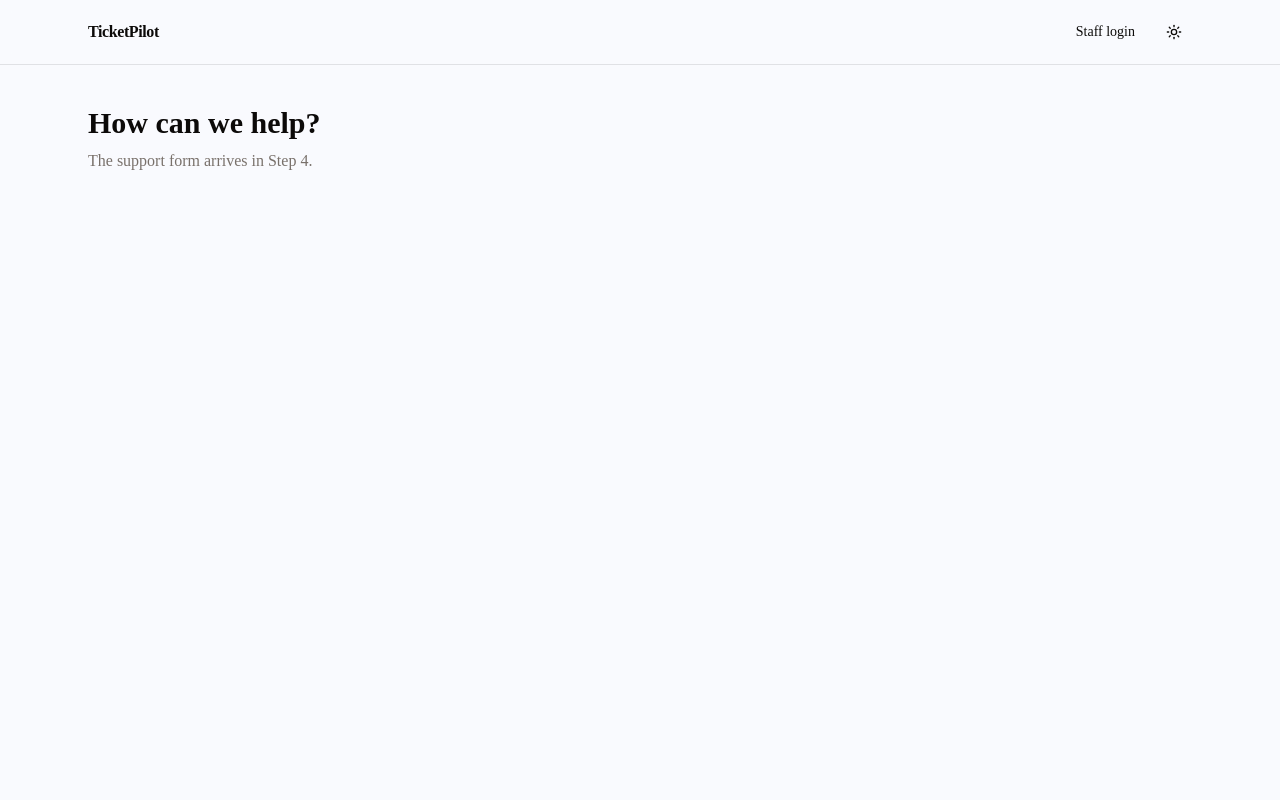
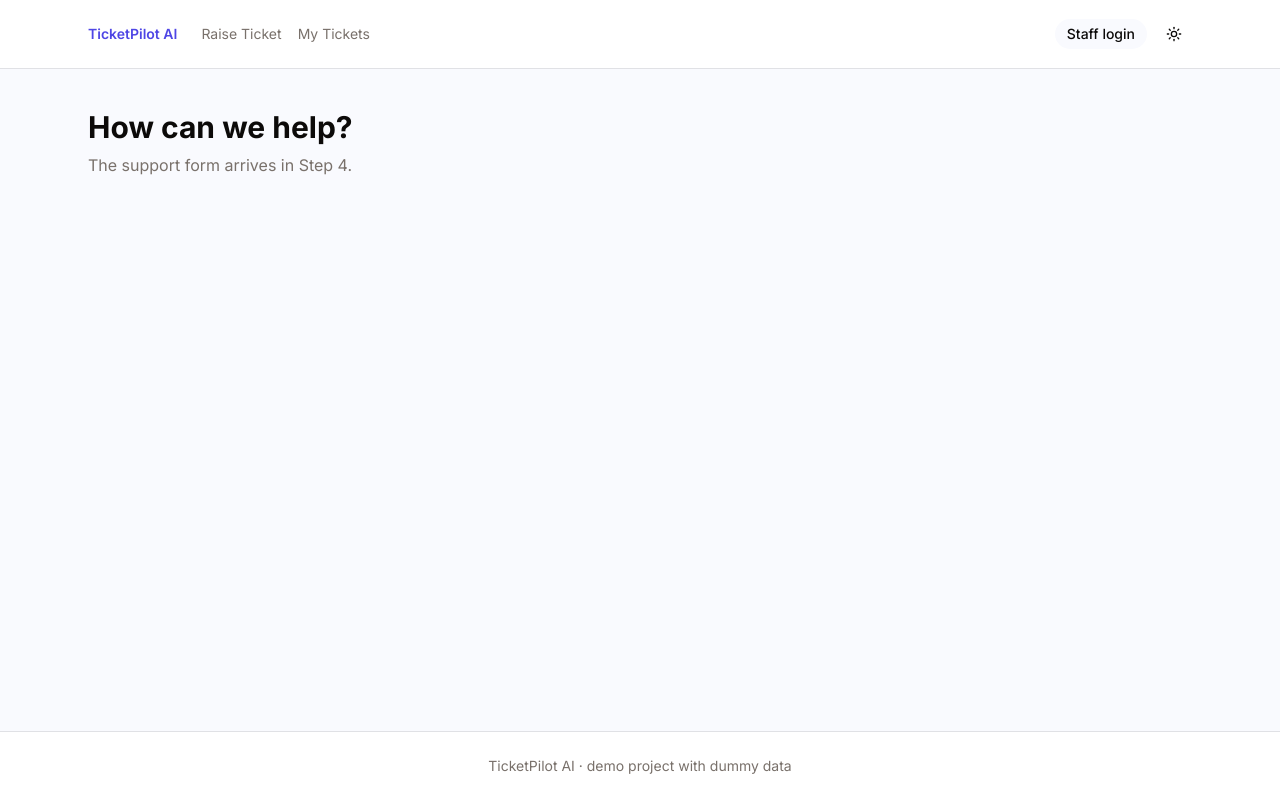
Before and after one commit to asim-momin-7864/ticket-pilot-ai-app, a Next.js app: page / in a window 1280 px wide. Built offline with nearby package versions, Linux system fonts and the light colour scheme; no server answers.

Commit message:
Add site header, footer and page layout

```diff
--- a/src/app/layout.tsx
+++ b/src/app/layout.tsx
@@ -1,19 +1,14 @@
 import type { Metadata } from "next";
-import { Geist, Geist_Mono, Raleway } from "next/font/google";
+import { Geist_Mono, Inter } from "next/font/google";
 import "./globals.css";
 import { cn } from "@/lib/utils";
 import { Suspense } from "react";
 
 import { ThemeProvider } from "@/components/theme-provider";
 import { SiteHeader } from "@/components/site-header";
+import { ThemeToggle } from "@/components/theme-toggle";
 
-const raleway = Raleway({ subsets: ["latin"], variable: "--font-sans" });
-
-const geistSans = Geist({
-  variable: "--font-geist-sans",
-  subsets: ["latin"],
-});
-
+const inter = Inter({ subsets: ["latin"], variable: "--font-sans" });
 const geistMono = Geist_Mono({
   variable: "--font-geist-mono",
   subsets: ["latin"],
@@ -30,12 +25,13 @@ export default function RootLayout({
   children: React.ReactNode;
 }) {
   return (
-    <html
-      lang="en"
-      suppressHydrationWarning /* keep the className shadcn wrote */
-    >
+    <html lang="en" suppressHydrationWarning>
       <body
-        /* keep your classes and add: */ className="flex min-h-svh flex-col"
+        className={cn(
+          "flex min-h-screen flex-col font-sans bg-background text-foreground",
+          inter.variable,
+          geistMono.variable,
+        )}
       >
         <ThemeProvider
           attribute="class"
@@ -43,10 +39,15 @@ export default function RootLayout({
           enableSystem
           disableTransitionOnChange
         >
-          <Suspense fallback={<header className="h-14 border-b" />}>
-            <SiteHeader />
-          </Suspense>
-          <main className="flex-1">{children}</main>
+          <div className="flex min-h-screen flex-col">
+            <Suspense fallback={null}>
+              <SiteHeader themeToggle={<ThemeToggle />} />
+            </Suspense>
+            <main className="flex-1">{children}</main>
+            <footer className="border-t bg-card py-6 text-center text-sm text-muted-foreground">
+              TicketPilot AI · demo project with dummy data
+            </footer>
+          </div>
         </ThemeProvider>
       </body>
     </html>
--- a/src/components/site-header.tsx
+++ b/src/components/site-header.tsx
@@ -1,48 +1,59 @@
+"use client";
+
 import Link from "next/link";
-import { createClient } from "@/lib/supabase/server";
+import { usePathname } from "next/navigation";
+import type { ReactNode } from "react";
 import { signOutAction } from "@/actions/auth";
-import { ThemeToggle } from "@/components/theme-toggle";
 import { Button, buttonVariants } from "@/components/ui/button";
-import { connection } from "next/server";
 
-export async function SiteHeader() {
-  await connection();
-  const supabase = await createClient();
-  const { data } = await supabase.auth.getClaims();
-  const isStaff = Boolean(data?.claims);
+export function SiteHeader({ themeToggle }: { themeToggle?: ReactNode }) {
+  const isAdmin = usePathname().startsWith("/admin");
 
   return (
-    <header className="sticky top-0 z-40 w-full border-b bg-background/80 backdrop-blur">
-      <div className="mx-auto flex h-14 w-full max-w-6xl items-center justify-between gap-2 px-4 sm:h-16 sm:px-6">
-        <Link href="/" className="text-base font-bold tracking-tight">
-          TicketPilot
+    <header className="border-b bg-card">
+      <div className="mx-auto flex max-w-6xl flex-wrap items-center justify-between gap-4 p-4 sm:px-6 text-sm">
+        <div className="flex flex-wrap items-center gap-4 sm:gap-6">
+          <Link href={isAdmin ? "/admin/inbox" : "/"} className="font-semibold text-primary hover:text-primary/90 transition-colors">
+            TicketPilot AI
           </Link>
 
-        <nav className="flex items-center gap-1 sm:gap-2">
-          {isStaff ? (
+          <nav className="flex flex-wrap items-center gap-4 text-muted-foreground">
+            {isAdmin ? (
               <>
-              <Link
-                href="/admin"
-                className={buttonVariants({ variant: "ghost", size: "sm" })}
-              >
+                <Link href="/admin/inbox" className="hover:text-foreground transition-colors">
                   Inbox
                 </Link>
+                <Link href="/admin" className="hover:text-foreground transition-colors">
+                  Overview
+                </Link>
+              </>
+            ) : (
+              <>
+                <Link href="/support/new" className="hover:text-foreground transition-colors">
+                  Raise Ticket
+                </Link>
+                <Link href="/support/my-tickets" className="hover:text-foreground transition-colors">
+                  My Tickets
+                </Link>
+              </>
+            )}
+          </nav>
+        </div>
+
+        <div className="flex items-center gap-2">
+          {isAdmin ? (
             <form action={signOutAction}>
               <Button type="submit" variant="outline" size="sm">
                 Sign out
               </Button>
             </form>
-            </>
           ) : (
-            <Link
-              href="/login"
-              className={buttonVariants({ variant: "ghost", size: "sm" })}
-            >
+            <Link href="/login" className={buttonVariants({ variant: "outline", size: "sm" })}>
               Staff login
             </Link>
           )}
-          <ThemeToggle />
-        </nav>
+          {themeToggle}
+        </div>
       </div>
     </header>
   );
```
Lines whose indentation alone changed are shown as unchanged.
